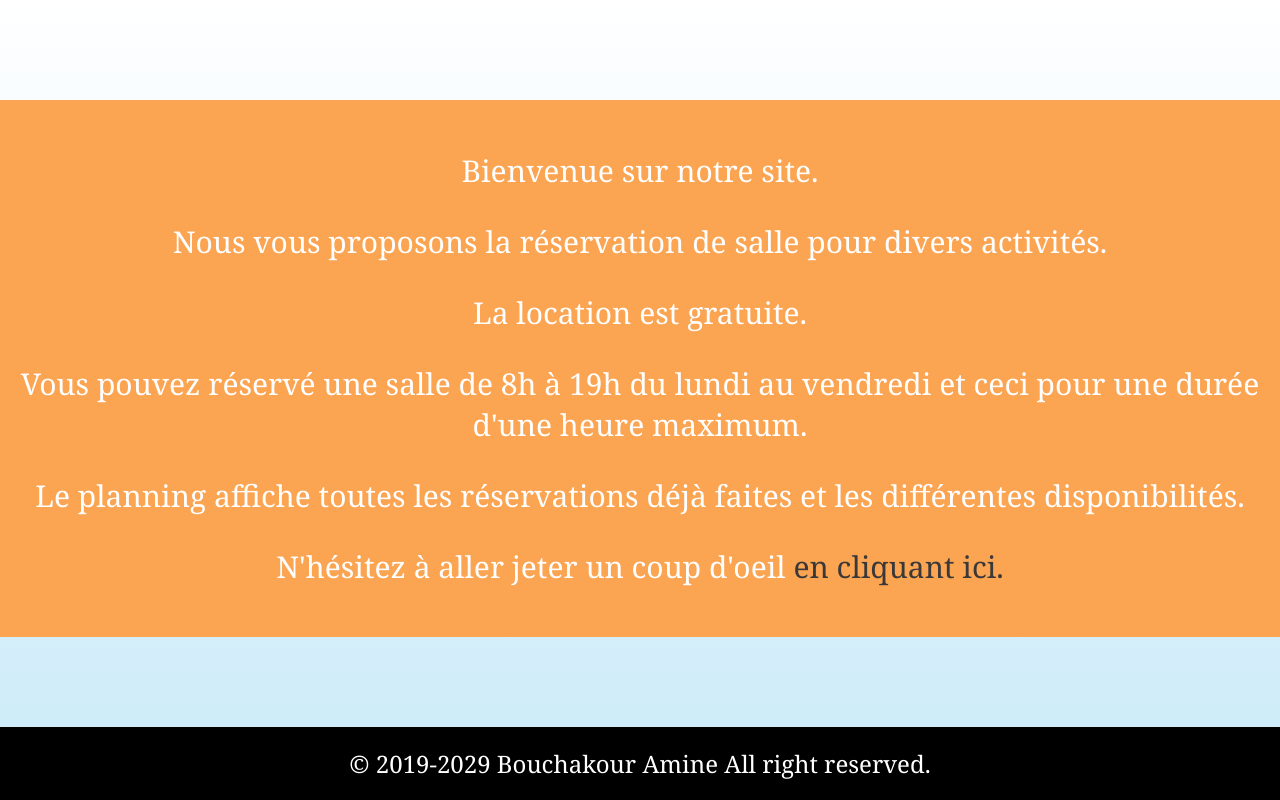
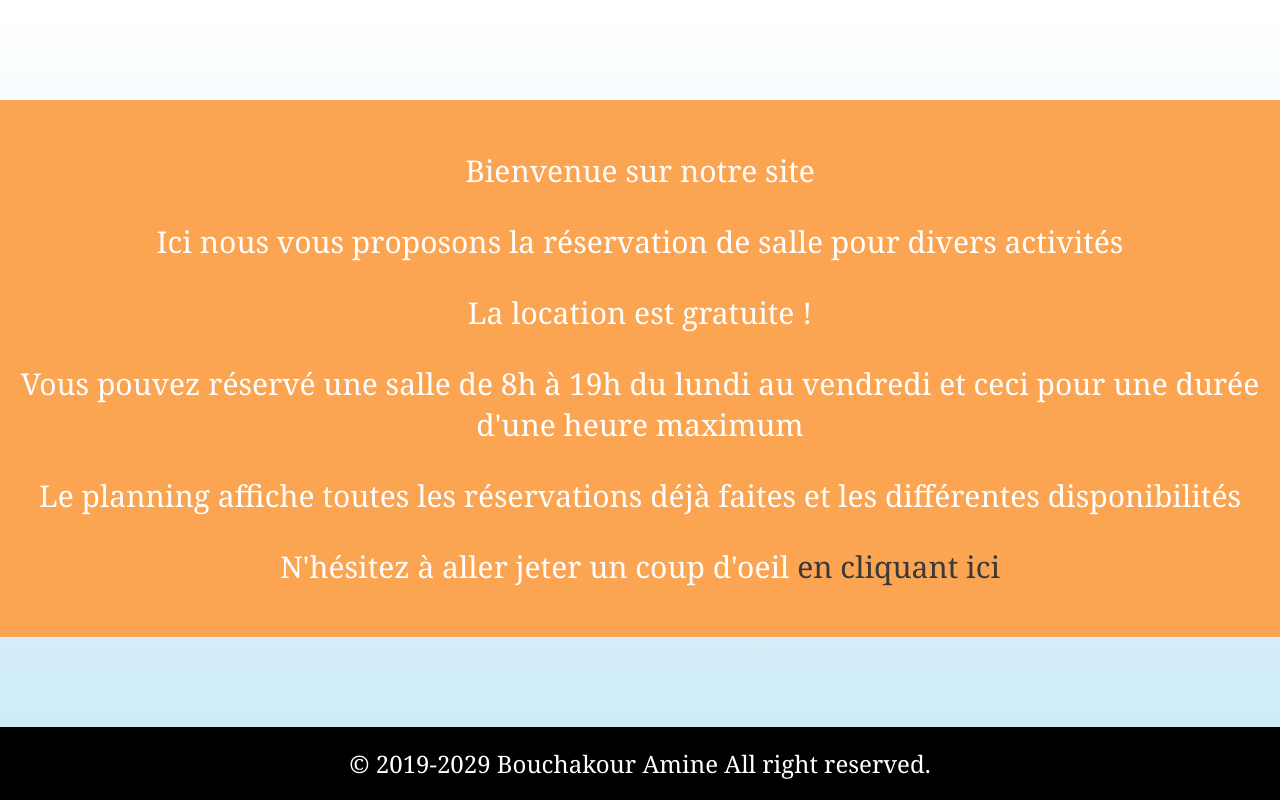
Before and after one commit to amine-bouchakour/reservation-salles, a PHP site: page / in a window 1280 px wide. Run offline with PHP 8.4, Linux system fonts and the light colour scheme.

Commit message:
corrections lignes

```diff
--- a/index.php
+++ b/index.php
@@ -21,12 +21,12 @@ headmenu();
 
 
 <div class="copy2">
-    <p>Bienvenue sur notre site<?php if(isset($_SESSION['login'])){echo ' '.$_SESSION['login'];}?>.</p>
-    <p>Nous vous proposons la réservation de salle pour divers activités.</p>
-    <p>La location est gratuite.</p>
-    <p>Vous pouvez réservé une salle de 8h à 19h du lundi au vendredi et ceci pour une durée d'une heure maximum.</p>
-    <p>Le planning affiche toutes les réservations déjà faites et les différentes disponibilités.</p>
-    <p>N'hésitez à aller jeter un coup d'oeil <a href="planning.php"> en cliquant ici.</a></p>
+    <p>Bienvenue sur notre site <div class="login"><?php if(isset($_SESSION['login'])) {echo ' '.$_SESSION['login'].' :)';}?></div></p>
+    <p>Ici nous vous proposons la réservation de salle pour divers activités</p>
+    <p>La location est gratuite !</p>
+    <p>Vous pouvez réservé une salle de 8h à 19h du lundi au vendredi et ceci pour une durée d'une heure maximum</p>
+    <p>Le planning affiche toutes les réservations déjà faites et les différentes disponibilités</p>
+    <p>N'hésitez à aller jeter un coup d'oeil <a href="planning.php"> en cliquant ici</a></p>
     <p></p>
 
 </div>
```
